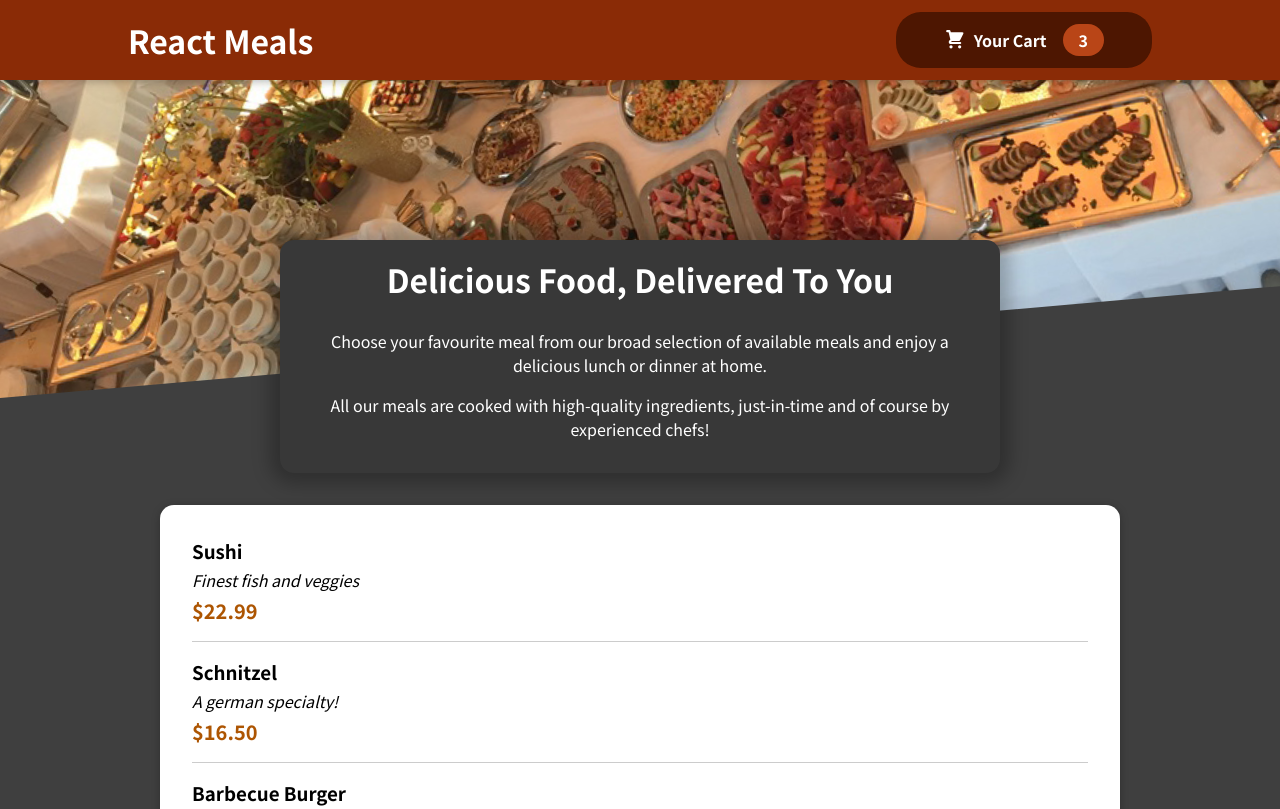
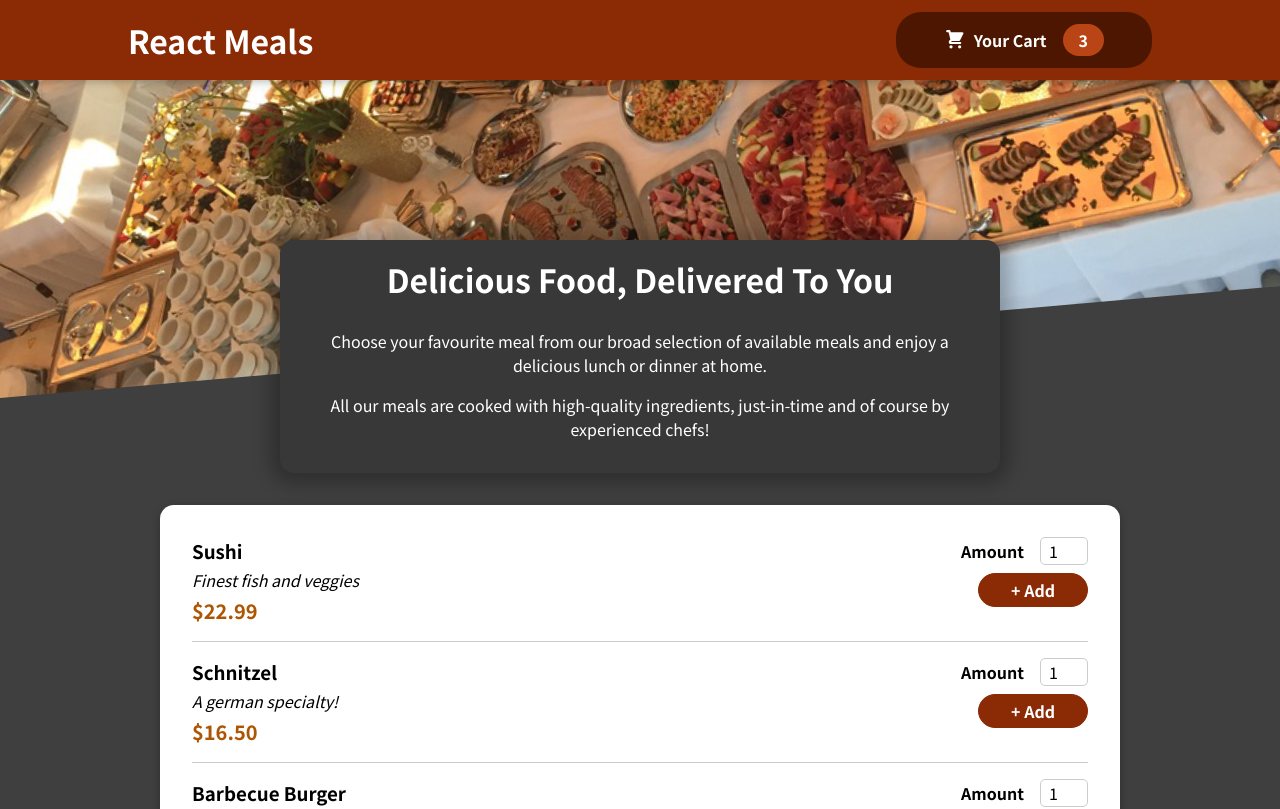
Before and after one commit to SwarajKaran/React-Meals, a React (Create React App) app: page / in a window 1280 px wide. Shown: the top 809 px of the page. Built offline with nearby package versions, Linux system fonts and the light colour scheme.

Commit message:
Added Form Component

```diff
--- a/src/components/Meals/MealItem/MealItem.js
+++ b/src/components/Meals/MealItem/MealItem.js
@@ -1,5 +1,6 @@
 import React from 'react';
 import classes from './MealItem.module.css';
+import MealItemForm from './MealItemForm';
 const MealItem = (props) => {
   const price = `$${props.price.toFixed(2)}`;
   return (
@@ -9,7 +10,9 @@
         <div className={classes.description}>{props.description}</div>
         <div className={classes.price}>{price}</div>
       </div>
-      <div></div>
+      <div>
+        <MealItemForm />
+      </div>
     </li>
   );
 };
--- a/src/components/Meals/MealItem/MealItemForm.js
+++ b/src/components/Meals/MealItem/MealItemForm.js
@@ -1,7 +1,23 @@
 import React from 'react';
-
+import Input from '../../UI/Input';
+import classes from './MealItemForm.module.css';
 const MealItemForm = () => {
-  return <div>MealItemForm</div>;
+  return (
+    <form className={classes.form}>
+      <Input
+        label="Amount"
+        input={{
+          id: 'amount',
+          type: 'number',
+          min: '1',
+          max: '5',
+          step: '1',
+          defaultValue: '1',
+        }}
+      />
+      <button>+ Add</button>
+    </form>
+  );
 };
 
 export default MealItemForm;
--- /dev/null
+++ b/src/components/Meals/MealItem/MealItemForm.module.css
@@ -0,0 +1,20 @@
+.form {
+  text-align: right;
+}
+
+.form button {
+  font: inherit;
+  cursor: pointer;
+  background-color: #8a2b06;
+  border: 1px solid #8a2b06;
+  color: white;
+  padding: 0.25rem 2rem;
+  border-radius: 20px;
+  font-weight: bold;
+}
+
+.form button:hover,
+.form button:active {
+  background-color: #641e03;
+  border-color: #641e03;
+}
--- /dev/null
+++ b/src/components/UI/Input.js
@@ -0,0 +1,12 @@
+import React from 'react';
+import classes from './Input.module.css';
+const Input = (props) => {
+  return (
+    <div className={classes.input}>
+      <label htmlFor={props.input.id}>{props.label}</label>
+      <input {...props.input} />
+    </div>
+  );
+};
+
+export default Input;
--- /dev/null
+++ b/src/components/UI/Input.module.css
@@ -0,0 +1,18 @@
+.input {
+  display: flex;
+  align-items: center;
+  margin-bottom: 0.5rem;
+}
+
+.input label {
+  font-weight: bold;
+  margin-right: 1rem;
+}
+
+.input input {
+  width: 3rem;
+  border-radius: 5px;
+  border: 1px solid #ccc;
+  font: inherit;
+  padding-left: 0.5rem;
+}
```
